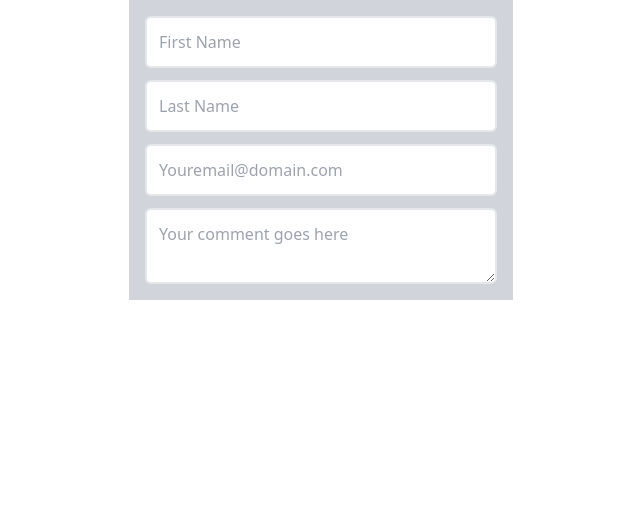
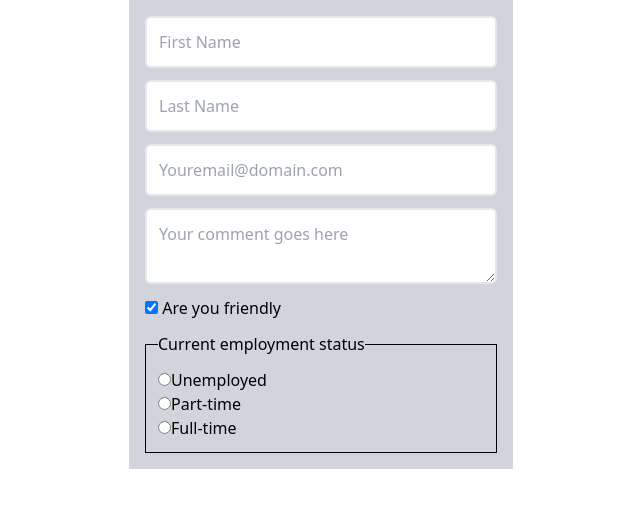
Before and after one commit to jeanwang2dev/scrimba-course-challenges, a React app: page / in a window 1280 px wide. Shown: the top 508 px of the page, without its empty margins (319-959 px from the left). Built offline with nearby package versions, Linux system fonts and the light colour scheme.

Commit message:
add checkbox and radio button

```diff
--- a/src/App.js
+++ b/src/App.js
@@ -6,10 +6,12 @@ export default function Form() {
         firstName: "",
         lastName: "",
         email: "",
-        comments: ""
+        comments: "",
+        isFriendly: true,
+        employment: ""
     })
 
-    console.log(formData)
+    console.log(formData.employment)
 
     function handleChange(event) {
         // console.log(event.target.name)
@@ -21,11 +23,11 @@ export default function Form() {
             return newFormData
         })
         */
-
+        const { name, value, type, checked} = event.target
         setFormData( prevFormData => {
             return {
                 ...prevFormData,
-                [event.target.name]: event.target.value
+                [name]: type === 'checkbox' ? checked:value
             }
         })
 
@@ -65,7 +67,55 @@ export default function Form() {
                     onChange={handleChange}
                     value={formData.comments}
                 />
+                <div>
+                    <input
+                        type="checkbox"
+                        id="isFriendly"
+                        name="isFriendly"
+                        onChange={handleChange}
+                        checked={formData.isFriendly}
+                    />
+                    <label htmlFor="isFriendly"> Are you friendly</label>
+                </div>
+
+                <fieldset className="border border-solid border-black p-3">
+                    <legend>Current employment status</legend>
+
+                    <input
+                        type="radio"
+                        id="unemployed"
+                        name="employment"
+                        value="unemployed"
+                        onChange={handleChange}
+
+                    />
+                    <label htmlFor="unemployed">Unemployed</label>
+                    <br />
+
+                    <input
+                        type="radio"
+                        id="part-time"
+                        name="employment"
+                        value="part-time"
+                        onChange={handleChange}
+                    />
+                    <label htmlFor="part-time">Part-time</label>
+                    <br />
+
+                    <input
+                        type="radio"
+                        id="full-time"
+                        name="employment"
+                        value="full-time"
+                        onChange={handleChange}
+                    />
+                    <label htmlFor="full-time">Full-time</label>
+                    <br />
+
+                </fieldset>
+
             </div>
+
 
         </form>
     )
```
